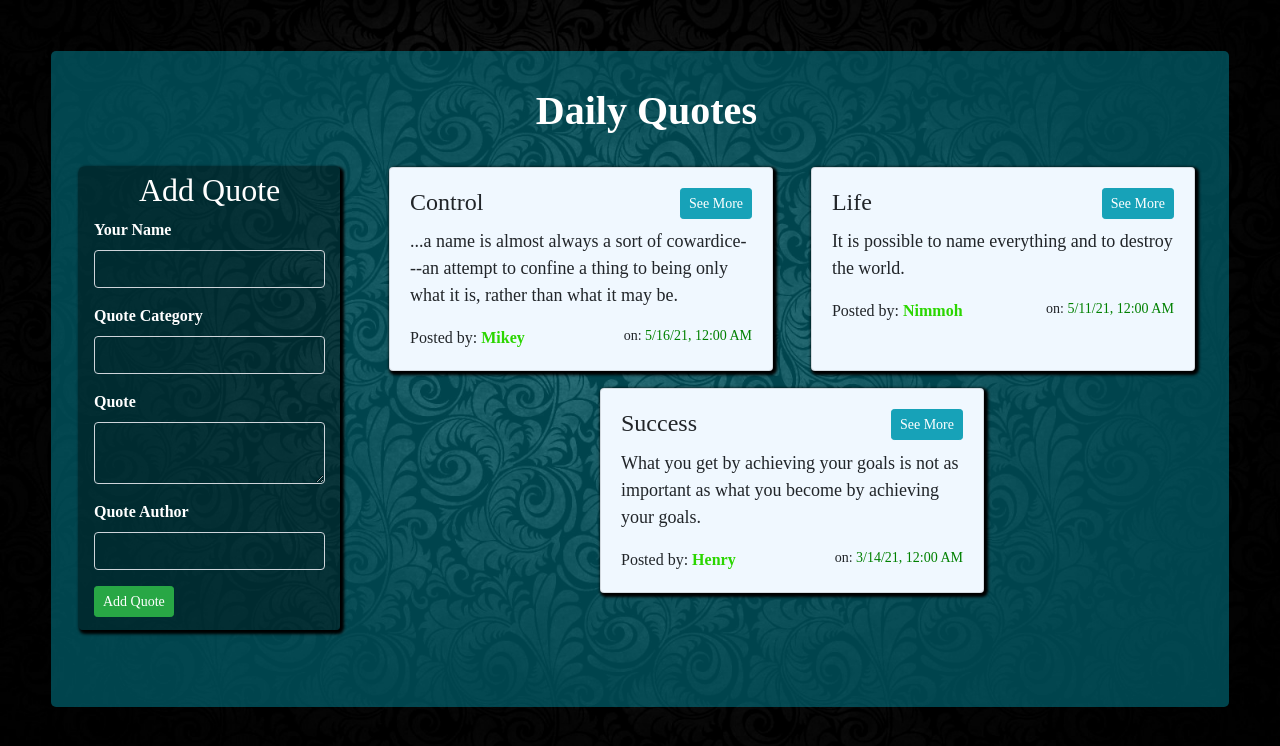
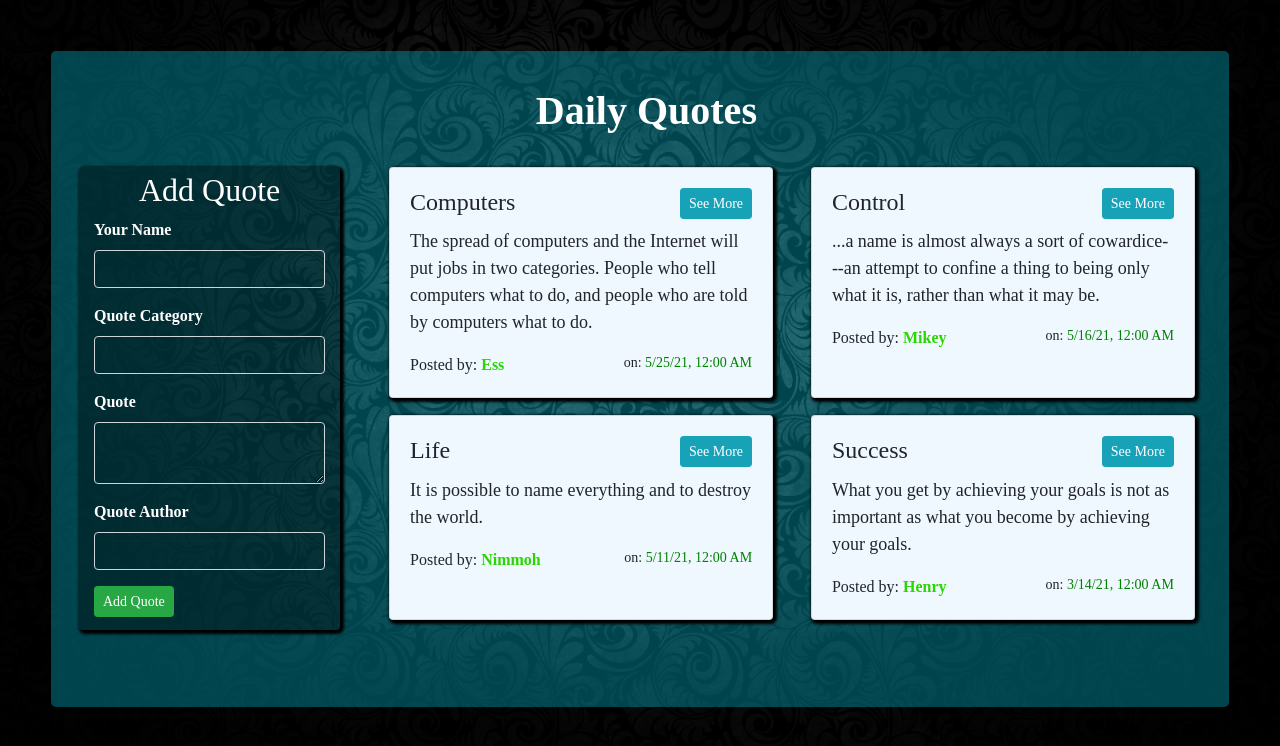
Before and after one commit to TechVictorKE/quotes.io, an Angular app: page / in a window 1280 px wide. Shown: the top 746 px of the page. Built offline with nearby package versions, Linux system fonts and the light colour scheme; a web font is replaced by a local one; what @sweetalert2/ngx-sweetalert2 would draw is missing.

Commit message:
Added new quote #4

```diff
--- a/src/app/quotes/quotes.component.ts
+++ b/src/app/quotes/quotes.component.ts
@@ -12,6 +12,7 @@ export class QuotesComponent implements OnInit {
     new Quote (1,'Henry','Success','What you get by achieving your goals is not as important as what you become by achieving your goals.','Zig Zigler', new Date(2021,2,14),0,0),
     new Quote (2,'Nimmoh','Life','It is possible to name everything and to destroy the world.','Kathy Acker',new Date(2021,4,11),0,0),
     new Quote (3,'Mikey','Control','...a name is almost always a sort of cowardice---an attempt to confine a thing to being only what it is, rather than what it may be.','Jesse Ball',new Date(2021,4,16),0,0),
+    new Quote (4,'Ess','Computers','The spread of computers and the Internet will put jobs in two categories. People who tell computers what to do, and people who are told by computers what to do.','Marc Andreesen',new Date(2021,4,25),0,0),
 
   ];
   get sortQuotes() {
```
